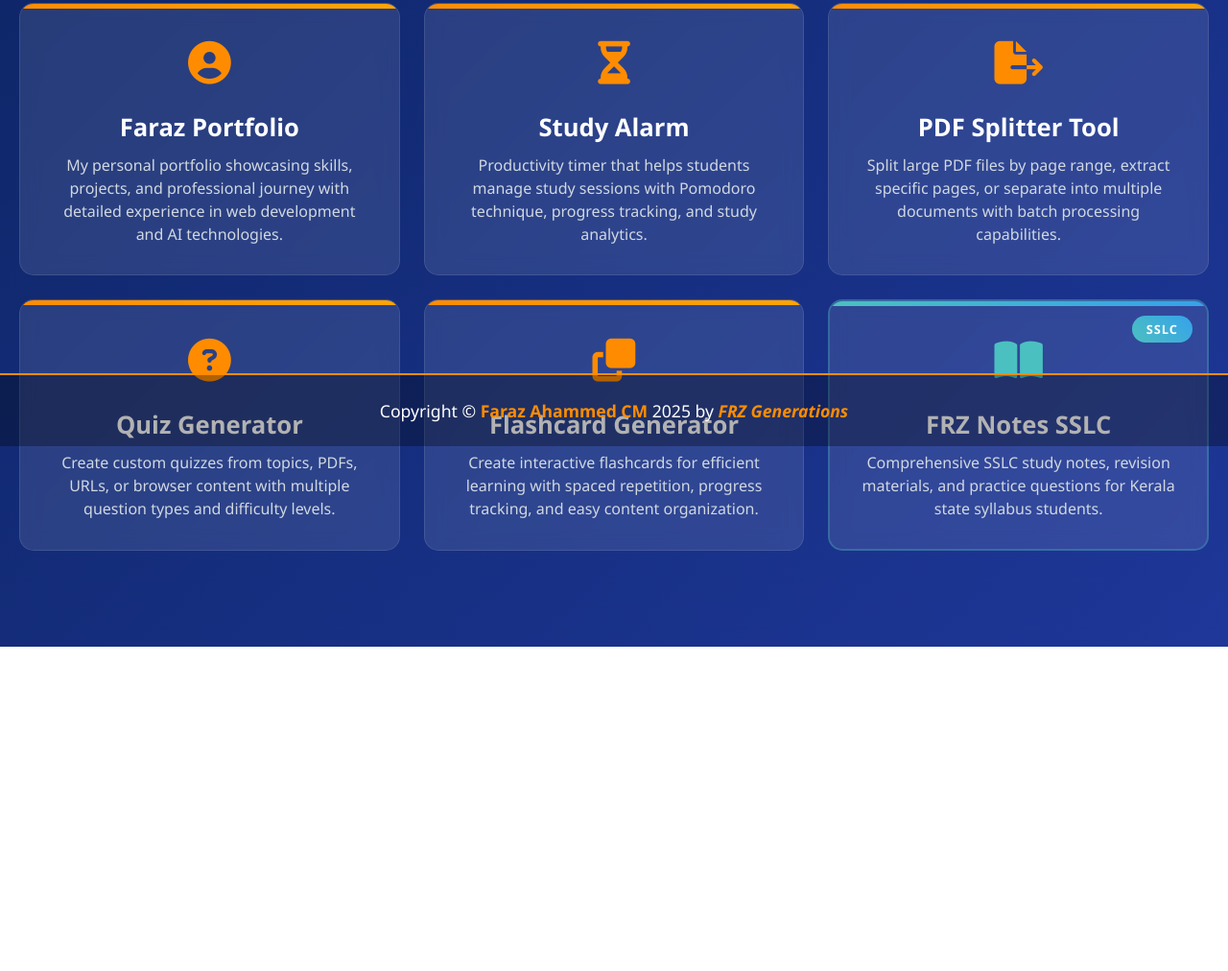
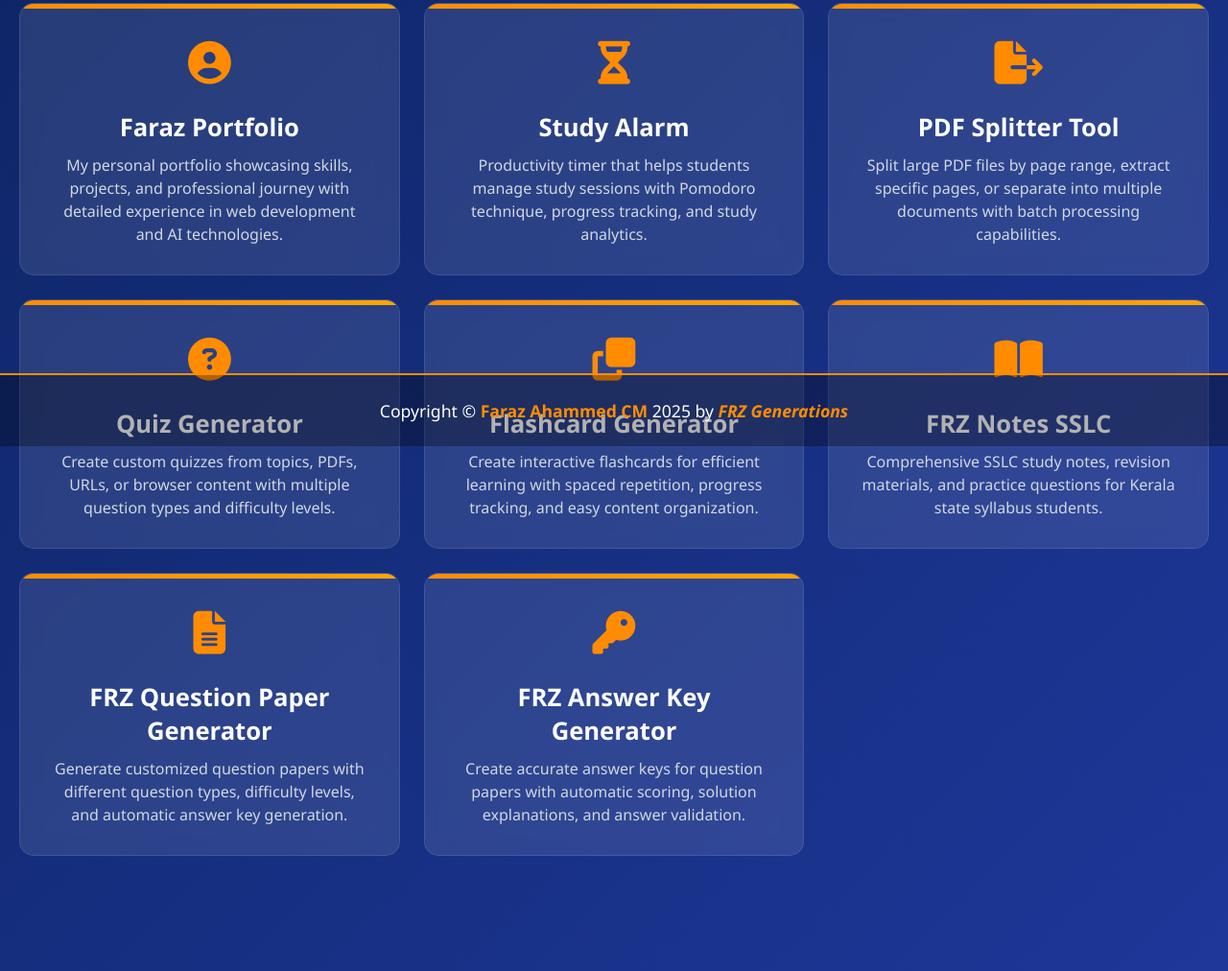
Before and after one commit to farazahammed/Generations, a plain HTML site: page Index.html in a window 1280 px wide. Shown: the part 335-1347 px from the top of the page at 96% size. Before the commit the page ends 1009 px from the top, so only its background shows below. Drawn offline with Linux system fonts and the light colour scheme.

Commit message:
Update Index.html

```diff
--- a/Index.html
+++ b/Index.html
@@ -4,7 +4,6 @@
     <meta charset="UTF-8">
     <meta name="viewport" content="width=device-width, initial-scale=1.0">
     <title>FRZ Generations</title>
-    <link rel="icon" type="image/png" href="https://i.ibb.co/QFZzVWCC/Screenshot-2026-01-01-143924.png">
     <link rel="stylesheet" href="https://cdnjs.cloudflare.com/ajax/libs/font-awesome/6.4.0/css/all.min.css">
     <style>
         * {
@@ -18,11 +17,11 @@
             background: linear-gradient(135deg, #0c2461 0%, #1e3799 100%);
             color: #fff;
             min-height: 100vh;
-            padding-bottom: 80px; /* Space for footer */
+            padding-bottom: 100px;
         }
 
         .container {
-            max-width: 1300px;
+            max-width: 1400px;
             margin: 0 auto;
             padding: 20px;
         }
@@ -58,7 +57,7 @@
             font-size: 1.2rem;
             color: #a5b1c2;
             margin-top: 20px;
-            max-width: 700px;
+            max-width: 800px;
             margin-left: auto;
             margin-right: auto;
             line-height: 1.6;
@@ -66,7 +65,7 @@
 
         .projects-grid {
             display: grid;
-            grid-template-columns: repeat(auto-fill, minmax(300px, 1fr));
+            grid-template-columns: repeat(auto-fill, minmax(320px, 1fr));
             gap: 25px;
             margin-top: 40px;
         }
@@ -82,7 +81,7 @@
             cursor: pointer;
             position: relative;
             overflow: hidden;
-            min-height: 200px;
+            min-height: 220px;
             display: flex;
             flex-direction: column;
             justify-content: center;
@@ -143,38 +142,40 @@
             transition: transform 0.3s ease;
         }
 
-        /* Special styling for Quiz Generator box */
-        .quiz-box {
+        /* All boxes have identical orange styling */
+        .quiz-box,
+        .notes-box,
+        .questionpaper-box,
+        .answerkey-box {
             position: relative;
         }
 
-        /* Special styling for FRZ Notes SSLC box */
-        .notes-box {
-            position: relative;
-            border: 2px solid rgba(75, 192, 192, 0.3);
+        /* Remove all special borders and colors */
+        .notes-box,
+        .questionpaper-box,
+        .answerkey-box {
+            border: 1px solid rgba(255, 255, 255, 0.1);
         }
 
-        .notes-box::after {
-            content: 'SSLC';
-            position: absolute;
-            top: 15px;
-            right: 15px;
-            background: linear-gradient(45deg, #4bc0c0, #36a2eb);
-            color: white;
-            padding: 5px 15px;
-            border-radius: 20px;
-            font-size: 0.8rem;
-            font-weight: bold;
-            text-transform: uppercase;
-            letter-spacing: 1px;
+        /* Remove all special before gradients */
+        .notes-box::before,
+        .questionpaper-box::before,
+        .answerkey-box::before {
+            background: linear-gradient(90deg, #ff8c00, #ffa500);
         }
 
-        .notes-box .project-icon {
-            color: #4bc0c0;
+        /* Remove all special icon colors */
+        .notes-box .project-icon,
+        .questionpaper-box .project-icon,
+        .answerkey-box .project-icon {
+            color: #ff8c00;
         }
 
-        .notes-box::before {
-            background: linear-gradient(90deg, #4bc0c0, #36a2eb);
+        /* Remove all badges/after elements */
+        .notes-box::after,
+        .questionpaper-box::after,
+        .answerkey-box::after {
+            display: none;
         }
 
         footer {
@@ -246,6 +247,18 @@
             50% { transform: translateY(-10px); }
         }
 
+        @keyframes paperGenerate {
+            0% { transform: scale(1) rotate(0deg); }
+            50% { transform: scale(1.15) rotate(5deg); }
+            100% { transform: scale(1) rotate(0deg); }
+        }
+
+        @keyframes keyGenerate {
+            0% { transform: scale(1); }
+            50% { transform: scale(1.15); }
+            100% { transform: scale(1); }
+        }
+
         /* Hover animations for icons */
         .profile-icon:hover {
             animation: profileGrow 0.8s ease-in-out;
@@ -271,7 +284,15 @@
             animation: notesWave 1s ease-in-out infinite;
         }
 
-        /* Icon colors - all orange theme except special ones */
+        .questionpaper-icon:hover {
+            animation: paperGenerate 1s ease-in-out infinite;
+        }
+
+        .answerkey-icon:hover {
+            animation: keyGenerate 1s ease-in-out infinite;
+        }
+
+        /* Icon colors - all orange theme */
         .project-icon {
             color: #ff8c00;
         }
@@ -280,22 +301,13 @@
             background: linear-gradient(90deg, #ff8c00, #ffa500);
         }
 
-        /* Special colors for notes box */
-        .notes-box .project-icon {
-            color: #4bc0c0;
-        }
-
-        .notes-box::before {
-            background: linear-gradient(90deg, #4bc0c0, #36a2eb);
-        }
-
         @media (max-width: 768px) {
             .main-heading {
                 font-size: 2.5rem;
             }
 
             .projects-grid {
-                grid-template-columns: repeat(auto-fill, minmax(250px, 1fr));
+                grid-template-columns: repeat(auto-fill, minmax(280px, 1fr));
             }
         }
 
@@ -306,13 +318,7 @@
 
             .project-box {
                 padding: 20px;
-            }
-
-            .notes-box::after {
-                top: 10px;
-                right: 10px;
-                padding: 4px 8px;
-                font-size: 0.7rem;
+                min-height: 200px;
             }
         }
     </style>
@@ -321,7 +327,7 @@
     <div class="container">
         <header>
             <h1 class="main-heading">FRZ GENERATIONS</h1>
-            <p class="tagline">A collection of innovative web projects and tools created with passion and precision. Each project showcases unique solutions to modern challenges in education, productivity, and technology created by Faraz Ahammed .</p>
+            <p class="tagline">A collection of innovative web projects and tools created with passion and precision. Each project showcases unique solutions to modern challenges in education, productivity, and technology.</p>
         </header>
 
         <div class="projects-grid">
@@ -384,6 +390,26 @@
                 <p class="project-description">Comprehensive SSLC study notes, revision materials, and practice questions for Kerala state syllabus students.</p>
                 <a href="https://frz-notes.blogspot.com" class="project-link" target="_blank"></a>
             </div>
+
+            <!-- FRZ Question Paper Generator -->
+            <div class="project-box questionpaper-box">
+                <div class="project-icon questionpaper-icon">
+                    <i class="fas fa-file-alt"></i>
+                </div>
+                <h3 class="project-title">FRZ Question Paper Generator</h3>
+                <p class="project-description">Generate customized question papers with different question types, difficulty levels, and automatic answer key generation.</p>
+                <a href="https://frzquestionpapergenerator.netlify.app" class="project-link" target="_blank"></a>
+            </div>
+
+            <!-- FRZ Answer Key Generator -->
+            <div class="project-box answerkey-box">
+                <div class="project-icon answerkey-icon">
+                    <i class="fas fa-key"></i>
+                </div>
+                <h3 class="project-title">FRZ Answer Key Generator</h3>
+                <p class="project-description">Create accurate answer keys for question papers with automatic scoring, solution explanations, and answer validation.</p>
+                <a href="https://frzanswerkeygenerator.netlify.app" class="project-link" target="_blank"></a>
+            </div>
         </div>
     </div>
 
@@ -401,16 +427,7 @@
                 const ripple = document.createElement('div');
                 ripple.style.position = 'absolute';
                 ripple.style.borderRadius = '50%';
-
-                // Different ripple colors for different boxes
-                let rippleColor;
-                if (this.classList.contains('notes-box')) {
-                    rippleColor = 'rgba(75, 192, 192, 0.3)';
-                } else {
-                    rippleColor = 'rgba(255, 140, 0, 0.3)';
-                }
-
-                ripple.style.backgroundColor = rippleColor;
+                ripple.style.backgroundColor = 'rgba(255, 140, 0, 0.3)';
                 ripple.style.width = '0px';
                 ripple.style.height = '0px';
                 ripple.style.left = '50%';
@@ -442,11 +459,7 @@
         // Enhance hover effects for all boxes
         document.querySelectorAll('.project-box').forEach(box => {
             box.addEventListener('mouseenter', function() {
-                if (this.classList.contains('notes-box')) {
-                    this.style.boxShadow = '0 15px 30px rgba(75, 192, 192, 0.3)';
-                } else {
-                    this.style.boxShadow = '0 15px 30px rgba(255, 140, 0, 0.3)';
-                }
+                this.style.boxShadow = '0 15px 30px rgba(255, 140, 0, 0.3)';
             });
 
             box.addEventListener('mouseleave', function() {
@@ -458,30 +471,16 @@
         const icons = document.querySelectorAll('.project-icon');
         icons.forEach(icon => {
             icon.addEventListener('mouseenter', function() {
-                // Add glow effect with different colors
-                if (this.parentElement.parentElement.classList.contains('notes-box')) {
-                    this.style.textShadow = '0 0 15px rgba(75, 192, 192, 0.7)';
-                } else {
-                    this.style.textShadow = '0 0 15px rgba(255, 140, 0, 0.7)';
-                }
+                // Add glow effect
+                this.style.textShadow = '0 0 15px rgba(255, 140, 0, 0.7)';
+                this.style.color = '#ffa500';
             });
 
             icon.addEventListener('mouseleave', function() {
                 this.style.textShadow = 'none';
+                this.style.color = '#ff8c00';
             });
         });
-
-        // Special hover effect for notes box
-        const notesBox = document.querySelector('.notes-box');
-        if (notesBox) {
-            notesBox.addEventListener('mouseenter', function() {
-                this.style.boxShadow = '0 15px 30px rgba(75, 192, 192, 0.3)';
-            });
-
-            notesBox.addEventListener('mouseleave', function() {
-                this.style.boxShadow = '0 15px 30px rgba(0, 0, 0, 0.3)';
-            });
-        }
     </script>
 </body>
 </html>
```
